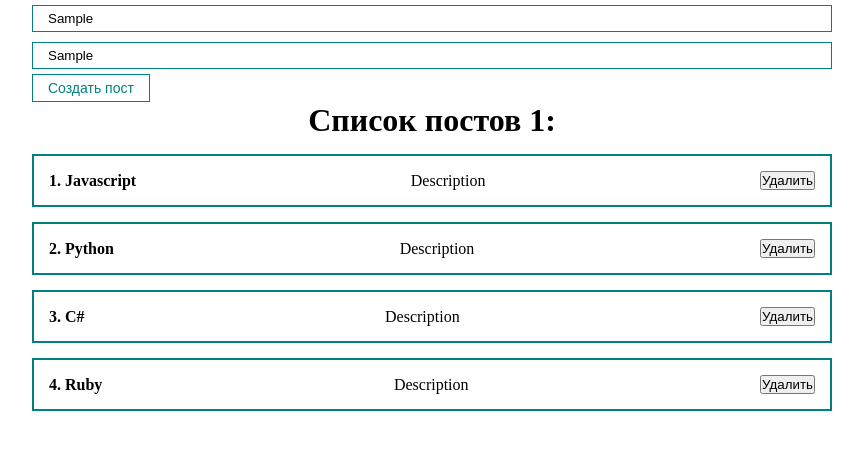
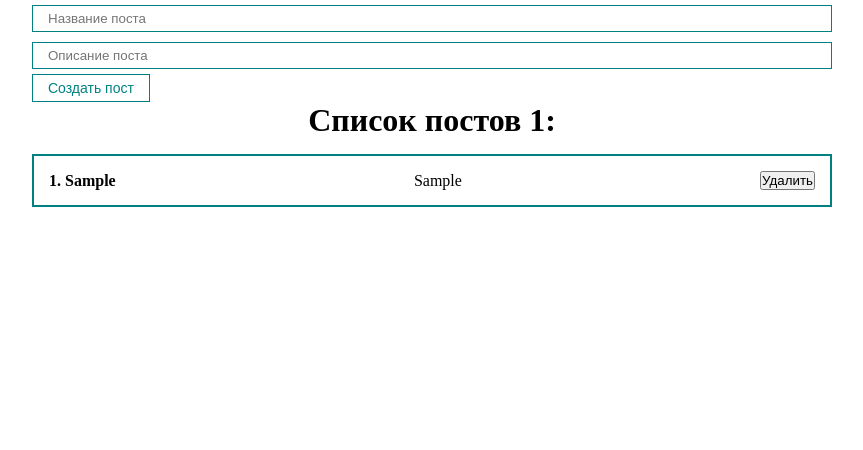
Before and after one commit to Araym51/react_basics, a React (Create React App) app: page / in a window 1280 px wide. Both pictures are taken after typing "Sample", "Sample" into the empty fields and a click on the button "Создать пост". Shown: the top 450 px of the page, without its empty margins (208-1071 px from the left). Built offline with nearby package versions, Linux system fonts and the light colour scheme.

Commit message:
состояния для инпутов

```diff
--- a/src/App.js
+++ b/src/App.js
@@ -6,36 +6,37 @@ import MyButton from "./components/UI/button/MyButton";
 import MyInput from "./components/UI/input/myInput";
 
 function App() {
-    const [posts, setPosts] = useState([
-        {id: 1, title: 'Javascript', body: 'Description'},
-        {id: 2, title: 'Python', body: 'Description'},
-        {id: 3, title: 'C#', body: 'Description'},
-        {id: 4, title: 'Ruby', body: 'Description'},
-    ])
+    const [posts, setPosts] = useState([])
 
     const [title, setTitle] = useState('')
 
-    const bodyInputRef = useRef()
+    const [body, setBody] = useState('')
 
-    const addNewPost = (e) => {
-        e.preventDefault()
-        console.log(title)
-        console.log(bodyInputRef.current.value)
+    const addNewPost = (event) => {
+        event.preventDefault() // почему здесь preventDefault() не работает?
+        const newPost = {
+            id: Date.now(),
+            title,
+            body
+        }
+        console.log(newPost)
+        setPosts([...posts, newPost])
+        setTitle('')
+        setBody('')
     }
 
     return (
         <div className="App">
             {/*<Counter/>*/}
             <form>
-                {/*управляемый компонент*/}
                 <MyInput value={title}
                          onChange={e => setTitle(e.target.value)}
                          type="text"
                          placeholder="Название поста"
                 />
-                {/*неуправляемый компонент*/}
                 <MyInput
-                    ref={bodyInputRef}
+                    value={body}
+                    onChange={e => setBody(e.target.value)}
                     type="text"
                     placeholder="Описание поста"
                 />
--- a/src/components/PostItem.js
+++ b/src/components/PostItem.js
@@ -4,7 +4,7 @@ const PostItem = (props) => {
     console.log(props)
     return (
         <div className="post">
-            <strong>{props.post.id}. {props.post.title} </strong>
+            <strong>{props.number}. {props.post.title} </strong>
             <div>
                 {props.post.body}
             </div>
--- a/src/components/PostList.js
+++ b/src/components/PostList.js
@@ -5,8 +5,8 @@ const PostList = ({posts, title}) => {
     return (
         <div>
             <h1 style={{textAlign: "center"}}>{title}:</h1>
-            {posts.map(post =>
-                <PostItem post={post} key={post.id}/>
+            {posts.map((post, index) =>
+                <PostItem number={index + 1} post={post} key={post.id}/>
             )}
         </div>
     );
```
